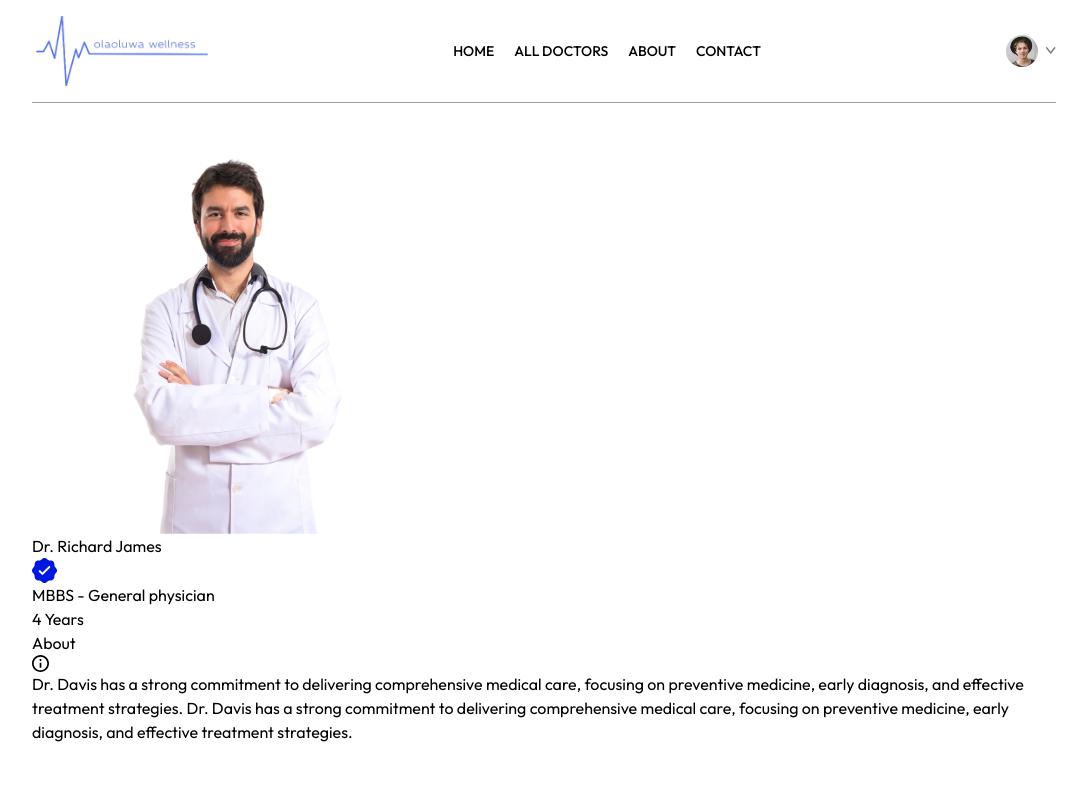
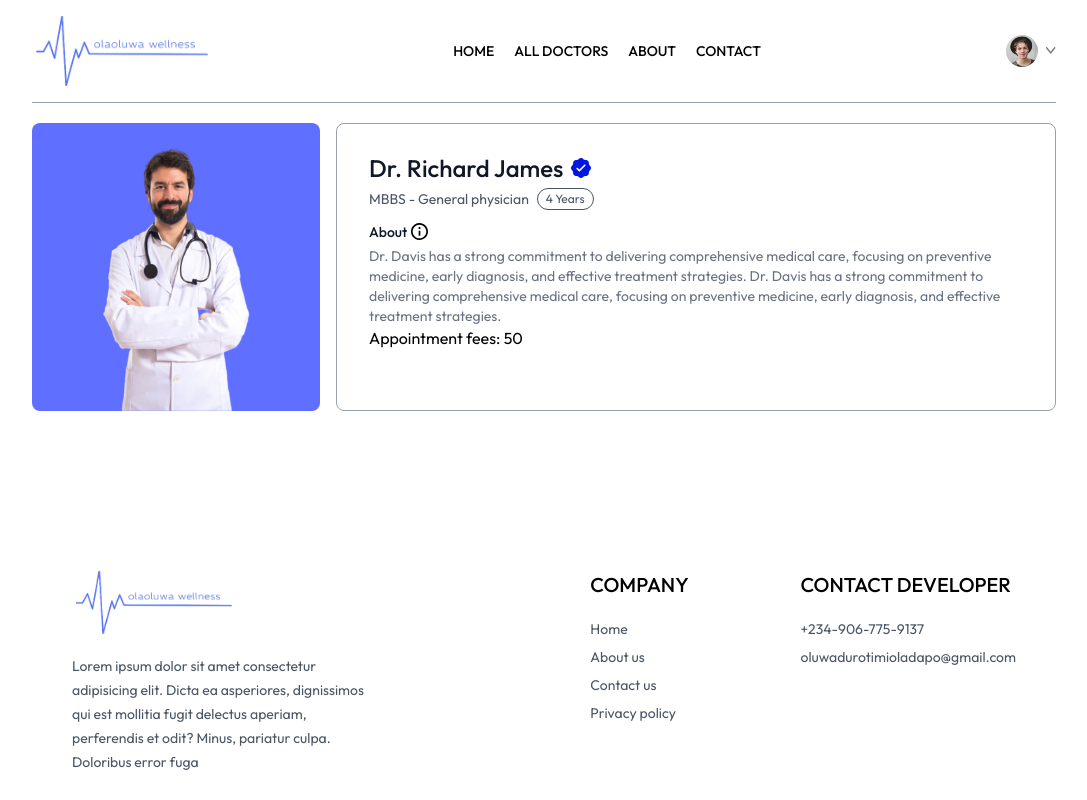
Before and after one commit to Olaoluwa19/olaoluwa-health, a React (Vite) app in the folder frontend/: page /appointment/doc1 in a window 1280 px wide. Shown: the top 800 px of the page, without its empty margins (96-1183 px from the left). Built offline with nearby package versions, Linux system fonts and the light colour scheme.

Commit message:
feat: started styling the Appointments UI

```diff
--- a/frontend/src/pages/Appointment.jsx
+++ b/frontend/src/pages/Appointment.jsx
@@ -12,7 +12,6 @@
   const fetchDocInfo = async () => {
     const docInfo = doctors.find((doc) => doc._id === docId);
     setDocInfo(docInfo);
-    console.log(docInfo);
   };
 
   useEffect(() => {
@@ -22,31 +21,43 @@
     docInfo && (
       <div>
         {/* ---------- Doctors Details ---------- */}
-        <div>
+        <div className="flex flex-col sm:flex-row gap-4">
           <figure>
-            <img src={docInfo.image} alt={docInfo.name} />
+            <img
+              className="bg-primary w-full sm:max-w-72 rounded-lg"
+              src={docInfo.image}
+              alt={docInfo.name}
+            />
           </figure>
-        </div>
 
-        <section>
+          <section className="flex-1 border border-gray-400 rounded-lg p-8 py-7 bg-white mx-2 sm:mx-0 -mt-20 sm:mt-0">
             {/* --------- Doc Info : name, degree, experience ---------- */}
-          <h2>
-            {docInfo.name} <img src={assets.verified_icon} alt="Verified" />
+            <h2 className="flex items-center gap-2 text-2xl font-medium text-gray-900">
+              {docInfo.name}{" "}
+              <img className="w-5" src={assets.verified_icon} alt="Verified" />
             </h2>
-          <div>
+            <figure className="flex items-center gap-2 text-sm mt-1 text-gray-600">
               <p>
                 {docInfo.degree} - {docInfo.speciality}
               </p>
-            <button>{docInfo.experience}</button>
-          </div>
+              <button className="py-0.5 px-2 border text-xs rounded-full">
+                {docInfo.experience}
+              </button>
+            </figure>
             {/* --------- Doctors About ---------- */}
             <article>
-            <h3>
+              <h3 className="flex items-center gap-1 text-sm font-medium text-gray-900 mt-3">
                 About <img src={assets.info_icon} alt="Info" />
               </h3>
-            <p>{docInfo.about}</p>
+              <p className="text-sm text-gray-500 max-w-175 mt-1">
+                {docInfo.about}
+              </p>
             </article>
+            <p>
+              Appointment fees: <span>{docInfo.fees}</span>
+            </p>
           </section>
+        </div>
       </div>
     )
   );
```
Lines whose indentation alone changed are shown as unchanged.
